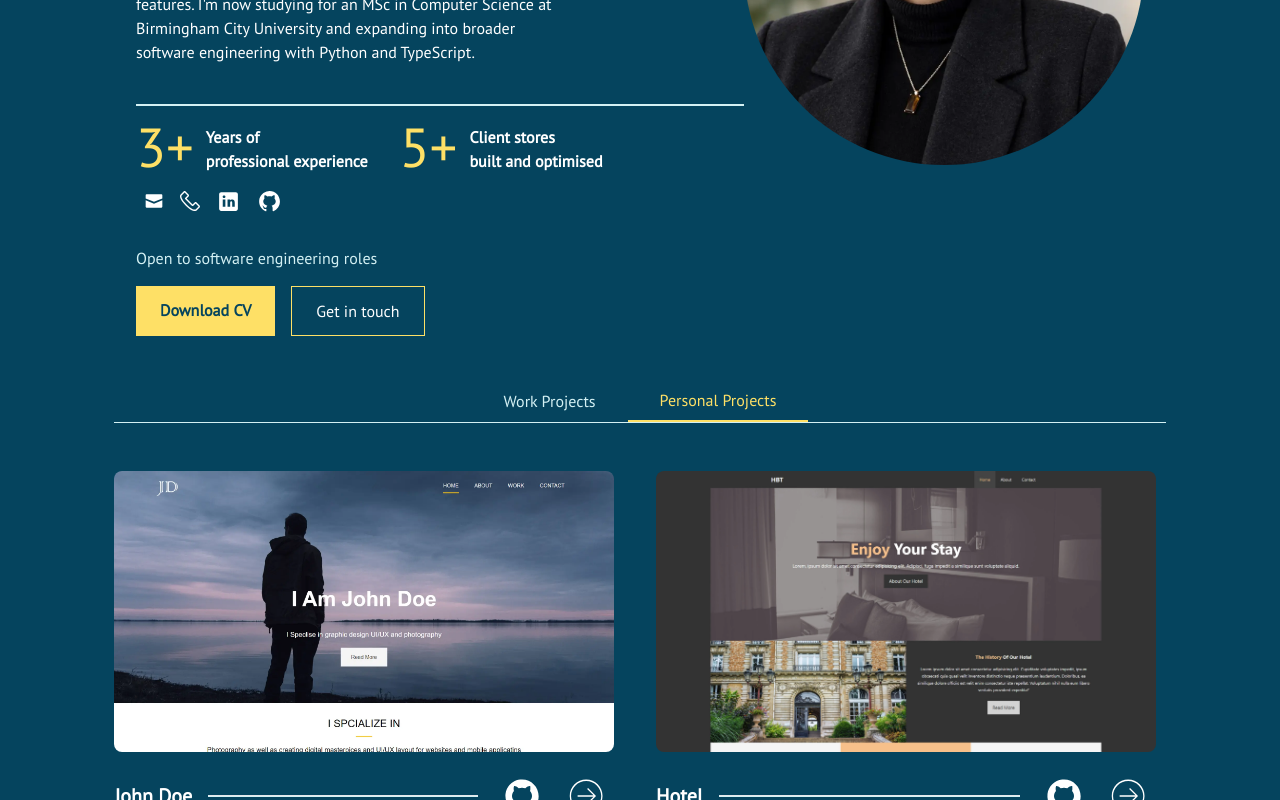
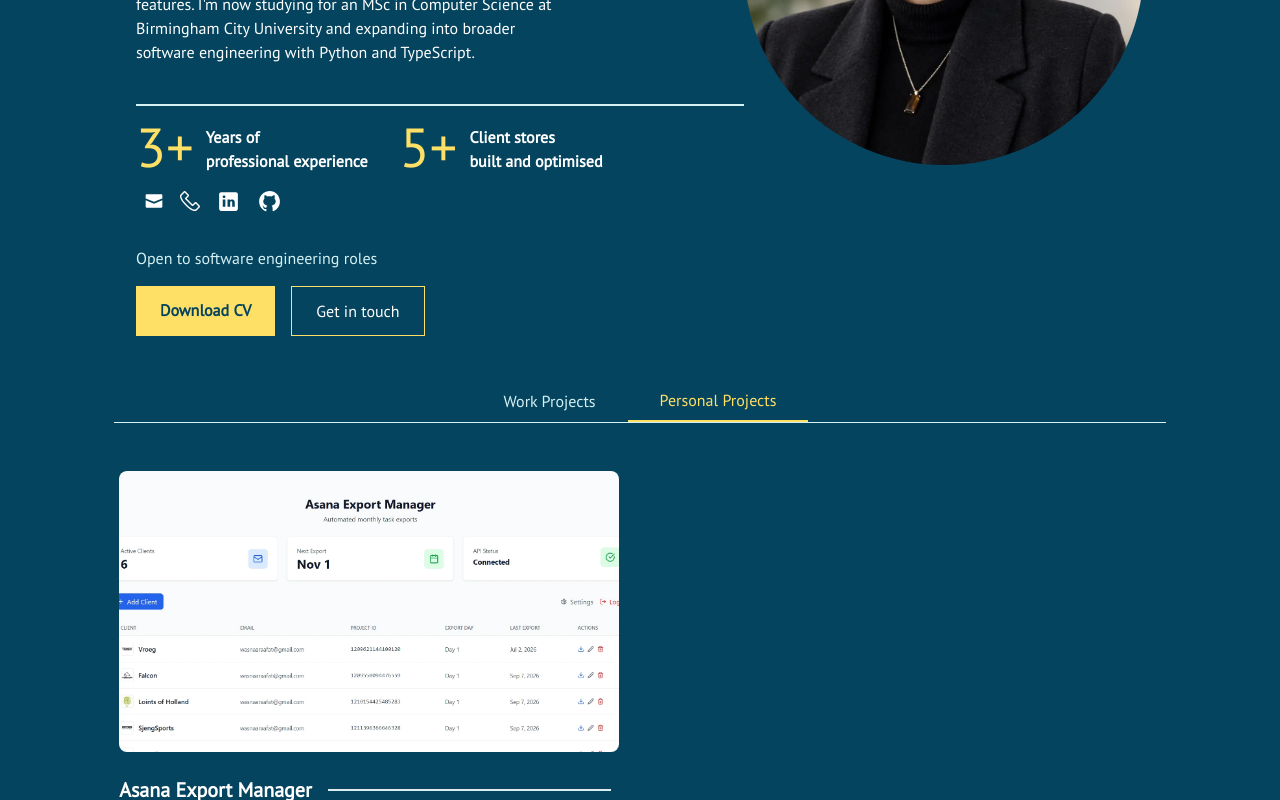
Before and after one commit to WasnaaRaafat/Portfolio, a React (Create React App) app: page / in a window 1280 px wide. Both pictures are taken after a click on the button "Personal Projects". Shown: the part 531-1331 px from the top of the page. Built offline with nearby package versions, Linux system fonts and the light colour scheme.

Commit message:
Rework personal projects
- Add Asana Export Manager (React, TypeScript, Vercel) with screenshot
- Move early HTML/CSS exercises into a collapsed "Early work" section
- Centre cards within their grid column

```diff
--- a/src/components/Card.tsx
+++ b/src/components/Card.tsx
@@ -18,7 +18,7 @@ const Card = (props: ItemProps) => {
   const hasCaseStudy = Boolean(problem || highlights?.length || result);
 
   return (
-    <article className='w-full max-w-[500px] rounded-md overflow-hidden mb-10'>
+    <article className='w-full max-w-[500px] mx-auto rounded-md overflow-hidden mb-10'>
       <figure>
         {image ? (
           <img
--- a/src/components/Projects.tsx
+++ b/src/components/Projects.tsx
@@ -1,6 +1,10 @@
 import React from 'react';
 import { Tabs, Tab } from './Tabs';
-import { WorkProjects, PersonalProjects } from './../data/projects';
+import {
+  WorkProjects,
+  PersonalProjects,
+  EarlyProjects,
+} from './../data/projects';
 import Card from './Card';
 import Reveal from './Reveal';
 
@@ -31,6 +35,16 @@ const Projects = () => {
               </Reveal>
             ))}
           </div>
+          <details className='mt-4'>
+            <summary className='cursor-pointer text-primary_yellow font-bold text-center hover:underline'>
+              Early work: HTML/CSS exercises
+            </summary>
+            <div className={`${gridClasses} mt-8`}>
+              {EarlyProjects.map((project) => (
+                <Card key={project.title} item={project} />
+              ))}
+            </div>
+          </details>
         </Tab>
       </Tabs>
     </div>
--- a/src/data/projects.ts
+++ b/src/data/projects.ts
@@ -78,6 +78,17 @@ export const WorkProjects: Project[] = [
 
 export const PersonalProjects: Project[] = [
   {
+    title: 'Asana Export Manager',
+    image: imagePath('Asana.webp'),
+    stack: ['React', 'TypeScript', 'Vercel'],
+    summary:
+      'A tool for exporting Asana project data, with PDF generation, email delivery and security hardening.',
+  },
+];
+
+// Early HTML/CSS exercises, shown collapsed under "Early work".
+export const EarlyProjects: Project[] = [
+  {
     title: 'John Doe',
     image: imagePath('john_doe.webp'),
     summary: 'Designed using HTML, CSS and JavaScript.',
```
Also changed, not shown: public/assets/images/projects/Asana.webp (added).
